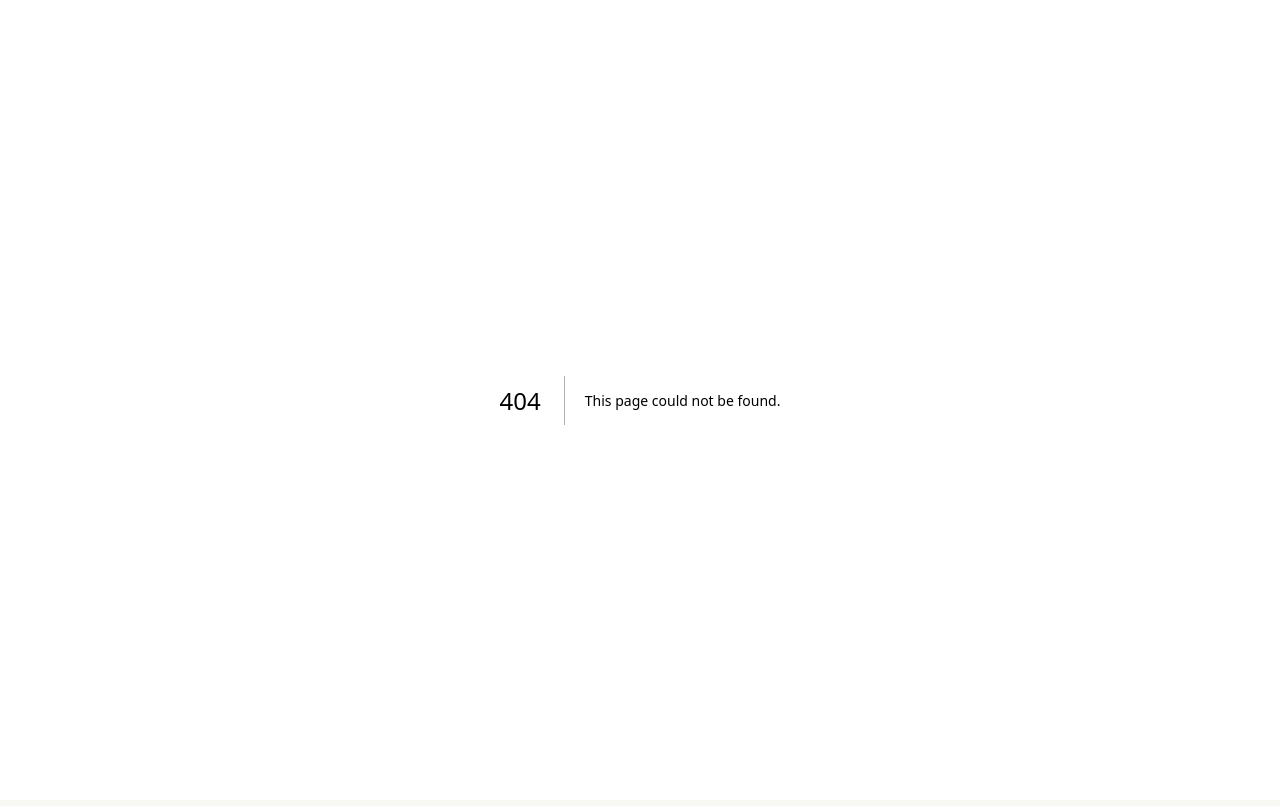
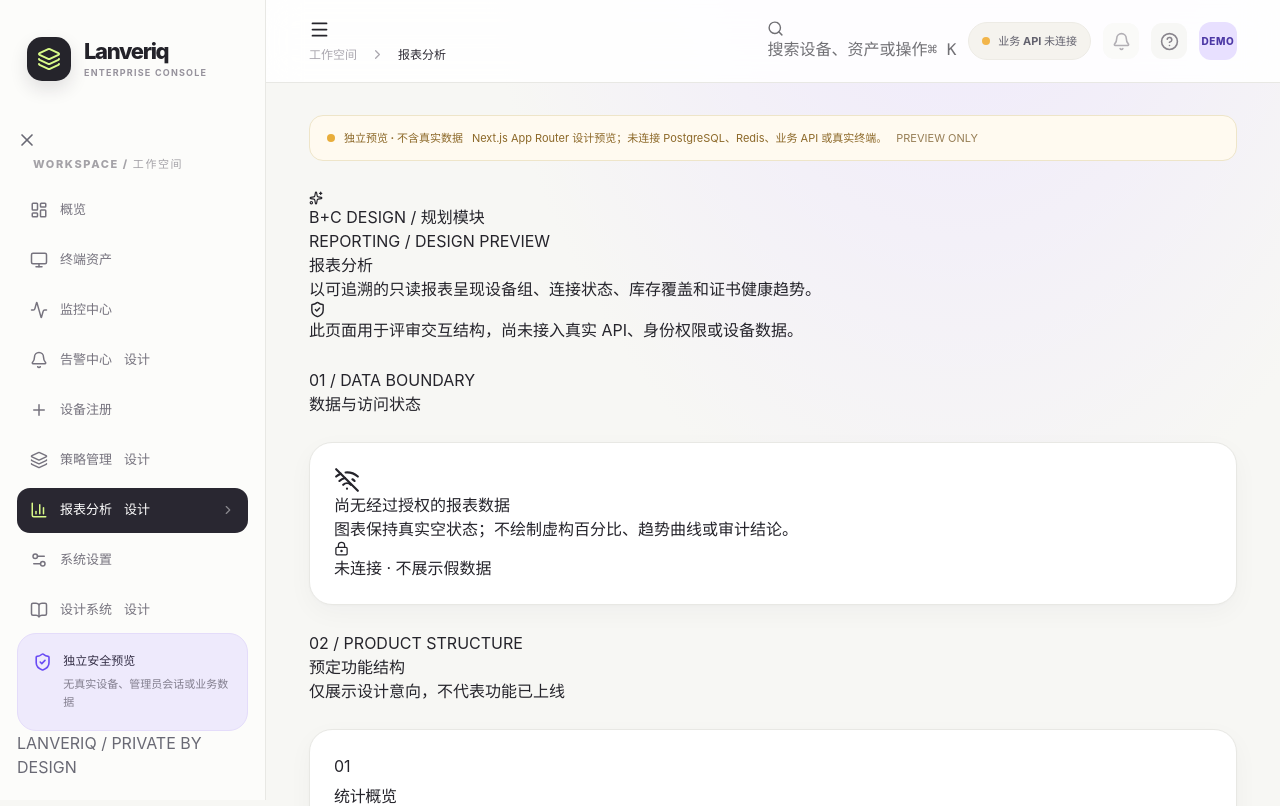
Before and after one commit to kunlong-luo/lanveriq, a Next.js app in the folder apps/web-next/: page /reports in a window 1280 px wide. Before the commit this address had no page. Shown: the top 806 px of the page. Built offline with nearby package versions, Linux system fonts and the light colour scheme.

Commit message:
NXT-14: add reports B+C disconnected design-only page

```diff
--- /dev/null
+++ b/apps/web-next/src/app/(console)/reports/page.tsx
@@ -0,0 +1,14 @@
+import { PlannedConsolePage } from '@/components/planned-console-page';
+
+export default function Reports() {
+  return <PlannedConsolePage eyebrow="REPORTING / DESIGN PREVIEW"
+    title="报表分析"
+    summary="以可追溯的只读报表呈现设备组、连接状态、库存覆盖和证书健康趋势。"
+    emptyTitle="尚无经过授权的报表数据"
+    emptyDescription="图表保持真实空状态；不绘制虚构百分比、趋势曲线或审计结论。"
+    sections={[
+      { title: '统计概览', detail: '规划按设备组和时间范围汇总服务端已核实的聚合指标。' },
+      { title: '趋势分析', detail: '仅在存在已验证的心跳与库存时间序列时绘制趋势。' },
+      { title: '报表导出', detail: '导出需权限、脱敏策略及审计证据，当前不可用。' },
+    ]} />;
+}
```
